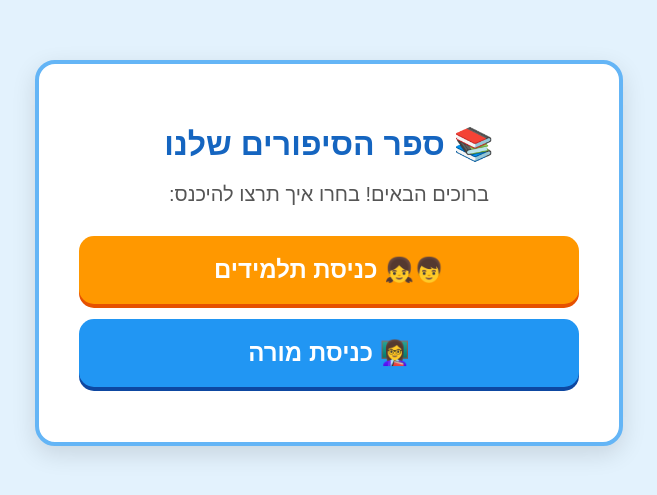
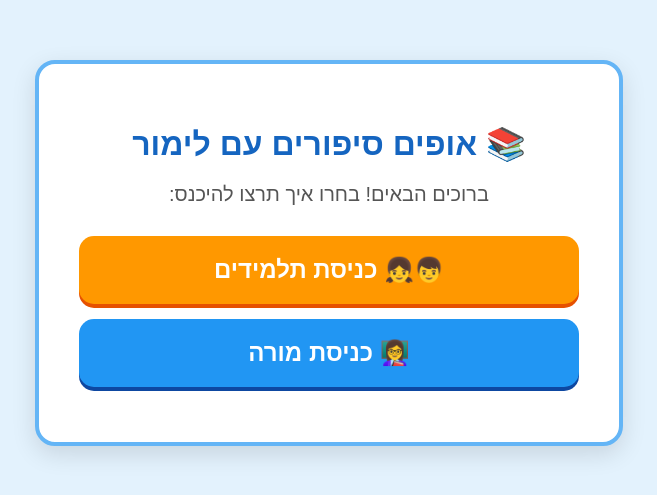
Before and after one commit to giladcar/SEFERLAMORA, a plain HTML site: page index.html in a window 1280 px wide. Shown: the part 127-622 px from the top of the page, without its empty margins (311-968 px from the left). Drawn offline with Linux system fonts and the light colour scheme.

Commit message:
Update index.html

```diff
--- a/index.html
+++ b/index.html
@@ -3,7 +3,9 @@
 <head>
     <meta charset="UTF-8">
     <meta name="viewport" content="width=device-width, initial-scale=1.0">
-    <title>ספר הסיפורים הכיתתי - דף הבית</title>
+    <!-- מילת החיפוש הייחודית עבור גוגל -->
+    <title>אופים סיפורים עם לימור - ספר הסיפורים הכיתתי</title>
+    <meta name="description" content="אופים סיפורים עם לימור - כניסת תלמידים ומורה לכתיבת ספר הסיפורים הכיתתי">
     <style>
         body {
             font-family: Arial, Helvetica, sans-serif;
@@ -65,7 +67,7 @@
 <body>
 
 <div class="card">
-    <h1>📚 ספר הסיפורים שלנו</h1>
+    <h1>📚 אופים סיפורים עם לימור</h1>
     <p>ברוכים הבאים! בחרו איך תרצו להיכנס:</p>
 
     <a href="student.html" class="btn btn-student">👦👧 כניסת תלמידים</a>
```
